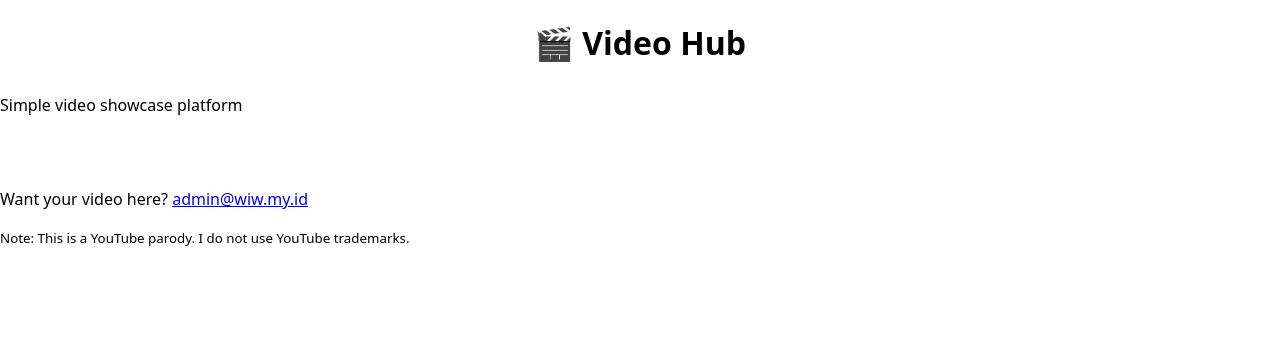
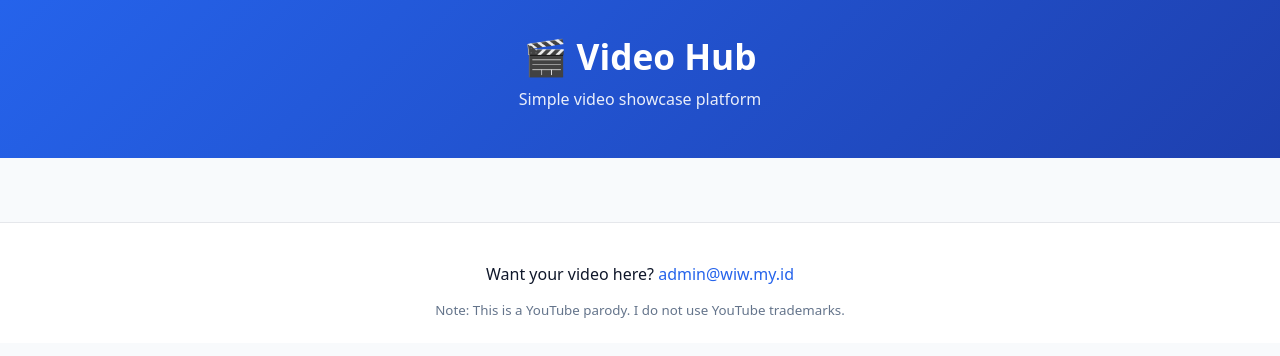
Before and after one commit to WIW-Digital/video-hub, a plain HTML site: page index.html in a window 1280 px wide. Drawn offline with Linux system fonts and the light colour scheme; no server answers.

Commit message:
Update style.css

```diff
--- a/style.css
+++ b/style.css
@@ -1,35 +1,104 @@
+:root {
+  --primary: #2563eb;
+  --bg: #f8fafc;
+  --card: #ffffff;
+  --text: #0f172a;
+  --muted: #64748b;
+}
+
+{
+  box-sizing: border-box;
+}
+
 body {
   margin: 0;
-  font-family: system-ui, sans-serif;
-  background-color: #ffffff;
-  color: #000000;
+  font-family: system-ui, -apple-system, BlinkMacSystemFont, sans-serif;
+  background: var(--bg);
+  color: var(--text);
+}
+
+.header {
+  text-align: center;
+  padding: 32px 16px;
+  background: linear-gradient(135deg, #2563eb, #1e40af);
+  color: white;
+}
+
+.header h1 {
+  margin: 0;
+  font-size: 2.2rem;
+}
+
+.header p {
+  margin-top: 8px;
+  opacity: 0.9;
 }
 
 .container {
-  max-width: 900px;
-  margin: 0 auto;
-  padding: 20px;
-}
-
-h1 {
-  text-align: center;
-  margin-bottom: 30px;
+  max-width: 1100px;
+  margin: auto;
+  padding: 24px 16px 40px;
 }
 
 .video-list {
   display: grid;
-  grid-template-columns: 1fr;
-  gap: 20px;
+  grid-template-columns: repeat(auto-fit, minmax(280px, 1fr));
+  gap: 24px;
 }
 
-iframe {
+.video-card {
+  background: var(--card);
+  border-radius: 16px;
+  overflow: hidden;
+  box-shadow: 0 10px 25px rgba(0,0,0,0.08);
+  transition: transform 0.25s ease, box-shadow 0.25s ease;
+}
+
+.video-card:hover {
+  transform: translateY(-6px);
+  box-shadow: 0 18px 35px rgba(0,0,0,0.15);
+}
+
+.video-card iframe {
   width: 100%;
-  aspect-ratio: 16/9;
+  aspect-ratio: 16 / 9;
   border: none;
 }
 
-@media(min-width: 600px){
-  .video-list {
-    grid-template-columns: 1fr 1fr;
-  }
+.video-info {
+  padding: 14px 16px;
 }
+
+.video-info h3 {
+  font-size: 1rem;
+  margin: 0 0 6px;
+}
+
+.video-info p {
+  margin: 0;
+  font-size: 0.85rem;
+  color: var(--muted);
+}
+
+.footer {
+  text-align: center;
+  padding: 24px 16px;
+  background: #ffffff;
+  border-top: 1px solid #e5e7eb;
+}
+
+.footer a {
+  color: var(--primary);
+  text-decoration: none;
+  font-weight: 500;
+}
+
+.footer a:hover {
+  text-decoration: underline;
+}
+
+.footer small {
+  display: block;
+  margin-top: 10px;
+  color: var(--muted);
+}
```
